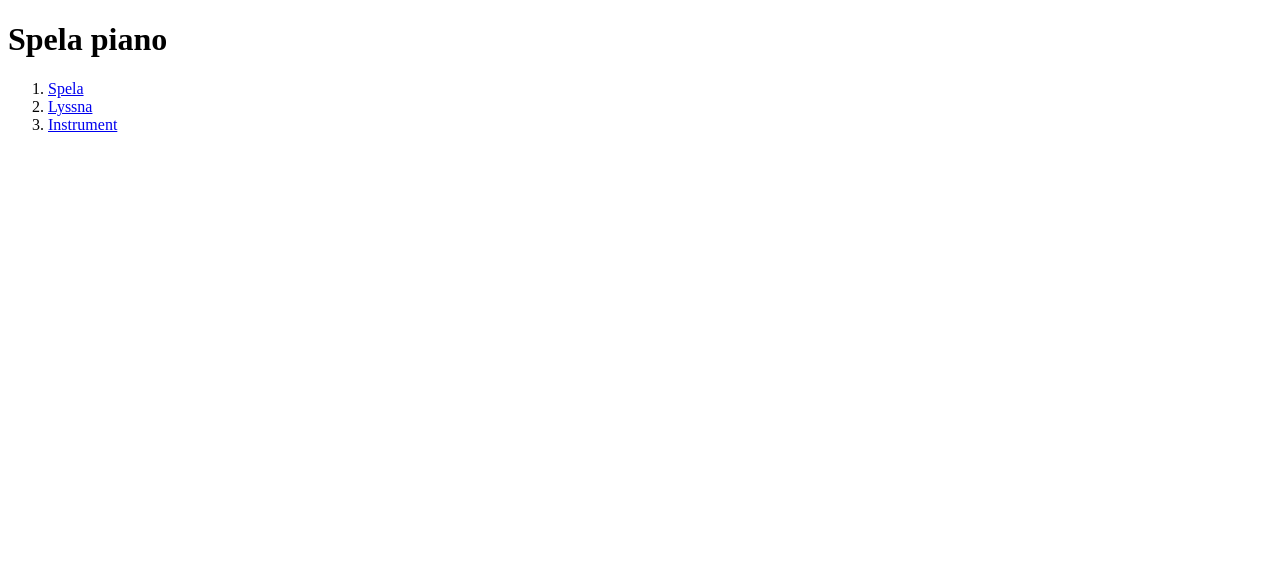
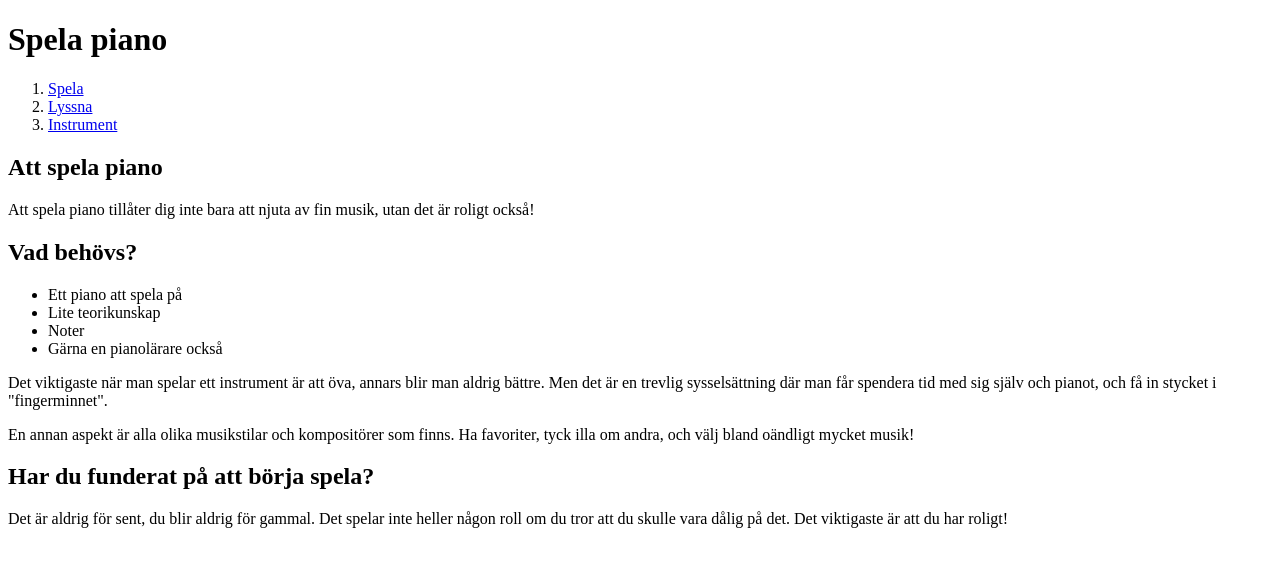
Before and after one commit to AgnetaA/hobby-presentation, a plain HTML site: page index.html in a window 1280 px wide. Drawn offline with Linux system fonts and the light colour scheme.

Commit message:
mid section

```diff
--- a/index.html
+++ b/index.html
@@ -23,13 +23,31 @@
 
     <main>
 
-        <section></section>
+        <section> <!--introduktion-->
+            <h2>Att spela piano</h2>
+            <p>Att spela piano tillåter dig inte bara att njuta av fin musik, utan det är roligt också!</p>
+        </section>
 
-        <section></section>
+        <section> <!--mer info-->
+            <h2>Vad behövs?</h2>
+            <ul>
+                <li>Ett piano att spela på</li>
+                <li>Lite teorikunskap</li>
+                <li>Noter</li>
+                <li>Gärna en pianolärare också</li>
+            </ul>
+        </section>
 
-        <article></article>
+        <article>
+            <p>Det viktigaste när man spelar ett instrument är att öva, annars blir man aldrig bättre. Men det är en trevlig sysselsättning där man får spendera tid med sig själv och pianot, och få in stycket i "fingerminnet".</p>
+            <p>En annan aspekt är alla olika musikstilar och kompositörer som finns. Ha favoriter, tyck illa om andra, och välj bland oändligt mycket musik!</p>
+        </article>
 
-        <section></section>
+        <section> <!--uppmaning/inspiration-->
+            <h2>Har du funderat på att börja spela?</h2>
+            <p>Det är aldrig för sent, du blir aldrig för gammal. Det spelar inte heller någon roll om du tror att du skulle vara dålig på det. Det viktigaste är att du har roligt!</p>
+        </section>
+
 
 
     </main>
```
